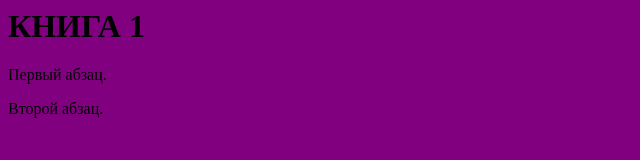
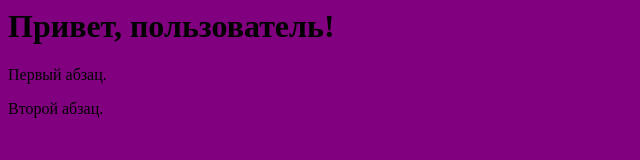
Before and after one commit to 18Vera/Hello_world, a plain HTML site: page index.html in a window 1280 px wide. Shown: the whole page, without its empty margins (0-640 px from the left). Drawn offline with Linux system fonts and the light colour scheme.

Commit message:
добавили приветствие

```diff
--- a/index.html
+++ b/index.html
@@ -5,7 +5,7 @@
   <link rel="stylesheet" href="style.css">
  </head>
  <body>
-  <h1>КНИГА 1</h1>
+  <h1>Привет, пользователь!</h1>
   <!-- Комментарий -->
   <p>Первый абзац.</p>
   <p>Второй абзац.</p>
```
